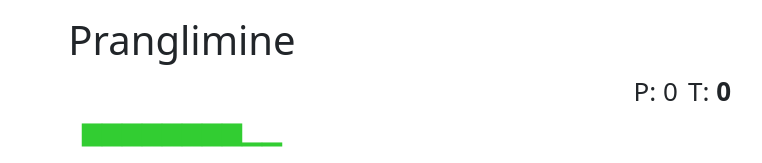
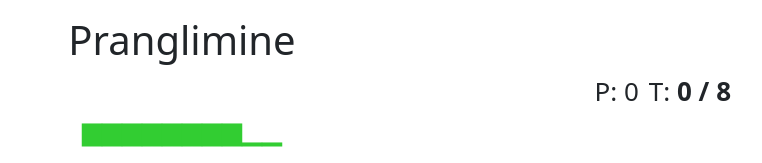
Before and after one commit to dmonizer/MentalMath, a React (Create React App) app: page / in a window 1280 px wide. Both pictures are taken after a click on the button "JAH!". Shown: the top 163 px of the page, without its empty margins (458-1220 px from the left). Built offline with nearby package versions, Linux system fonts and the light colour scheme.

Commit message:
leveleid juurde

```diff
--- a/src/MentalLevelData.ts
+++ b/src/MentalLevelData.ts
@@ -10,12 +10,15 @@ interface MentalMathLevel {
 }
 
 const levels: MentalMathLevel[] = [
-    {min: 1, answerMin: 1, max: 9, answerMax: 10, operators: ['+'], answeringTime: 15, repetitions: 2, minimumCorrectAnswersForLevelUp:9},
-    {min: 1, answerMin: 1, max: 9, answerMax: 10, operators: ['-'], answeringTime: 15, repetitions: 2, minimumCorrectAnswersForLevelUp:9},
-    {min: 1, answerMin: 1, max: 9, answerMax: 10, operators: ['-', "+"], answeringTime: 15, repetitions: 2, minimumCorrectAnswersForLevelUp:9},
-    {min: 1, answerMin: 1, max: 9, answerMax: 20, operators: ['+'], answeringTime: 10, repetitions: 2, minimumCorrectAnswersForLevelUp:9},
-    {min: 1, answerMin: 1, max: 9, answerMax: 20, operators: ['-'], answeringTime: 10, repetitions: 2, minimumCorrectAnswersForLevelUp:9},
-    {min: 1, answerMin: 1, max: 9, answerMax: 20, operators: ['+','-'], answeringTime: 10, repetitions: 2, minimumCorrectAnswersForLevelUp:9},
+    {min: 1, answerMin: 1, max: 9, answerMax: 9, operators: ['+'], answeringTime: 15, repetitions: 15, minimumCorrectAnswersForLevelUp:9},
+    {min: 1, answerMin: 1, max: 9, answerMax: 9, operators: ['-'], answeringTime: 15, repetitions: 15, minimumCorrectAnswersForLevelUp:9},
+    {min: 1, answerMin: 1, max: 9, answerMax: 10, operators: ['-', "+"], answeringTime: 15, repetitions: 15, minimumCorrectAnswersForLevelUp:9},
+    {min: 1, answerMin: 1, max: 9, answerMax: 20, operators: ['+'], answeringTime: 10, repetitions: 15, minimumCorrectAnswersForLevelUp:9},
+    {min: 1, answerMin: 1, max: 9, answerMax: 20, operators: ['-'], answeringTime: 10, repetitions: 15, minimumCorrectAnswersForLevelUp:9},
+    {min: 1, answerMin: 1, max: 9, answerMax: 20, operators: ['+','-'], answeringTime: 10, repetitions: 15, minimumCorrectAnswersForLevelUp:9},
+    {min: 1, answerMin: 1, max: 20, answerMax: 20, operators: ['+'], answeringTime: 15, repetitions: 15, minimumCorrectAnswersForLevelUp:9},
+    {min: 1, answerMin: 1, max: 20, answerMax: 20, operators: ['-'], answeringTime: 15, repetitions: 15, minimumCorrectAnswersForLevelUp:9},
+    {min: 1, answerMin: 1, max: 20, answerMax: 20, operators: ['+','-'], answeringTime: 15, repetitions: 15, minimumCorrectAnswersForLevelUp:9},
 ]
 
 export default levels;
--- a/src/components/LevelDisplay.tsx
+++ b/src/components/LevelDisplay.tsx
@@ -1,5 +1,5 @@
 import * as React from "react";
 
-export const Level = (props: { level: number }) => {
-    return (<div className="level-display" title={"Saavutatud tase"}>T: <strong>{props.level}</strong></div>);
+export const Level = (props: { level: number, totalLevels:number }) => {
+    return (<div className="level-display" title={"Saavutatud tase"}>T: <strong>{props.level} / {props.totalLevels}</strong></div>);
 }
--- a/src/components/MentalMain.tsx
+++ b/src/components/MentalMain.tsx
@@ -116,7 +116,7 @@ export const MentalMain = () => {
         <div>
             <div className={"scoring-level"}>
                 <Score value={score} direction={scoreDirection}/>
-                <Level level={state.level}/>
+                <Level level={state.level} totalLevels={levels.length-1}/>
             </div>
             <Timer seconds={levels[level].answeringTime} isCancelled={isTimerCancelled} rewind={timeOut}/>
             <MentalDisplay question={question} answerReporter={checkAnswer}/>
```
